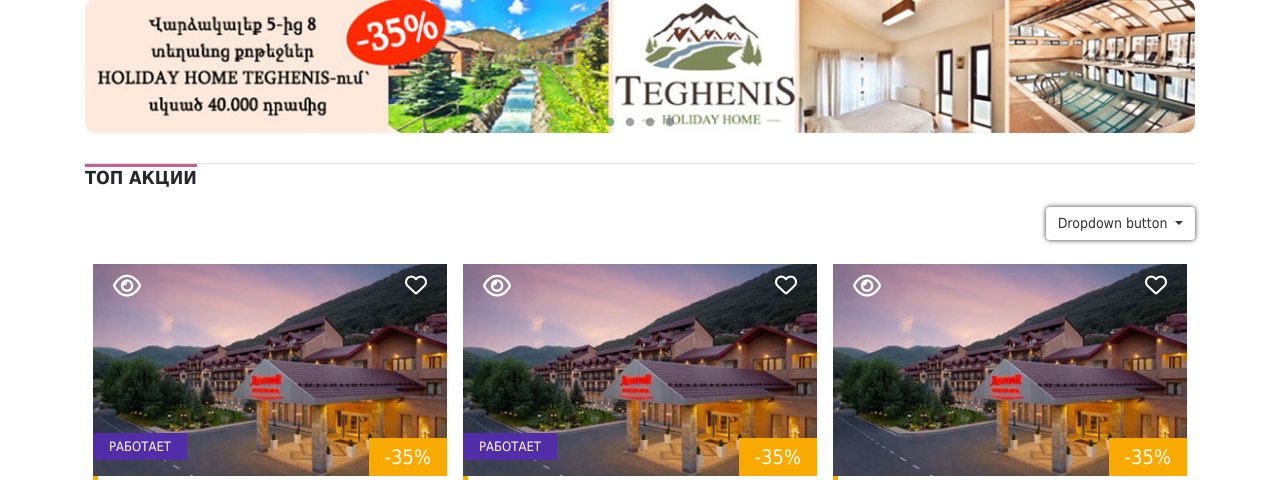
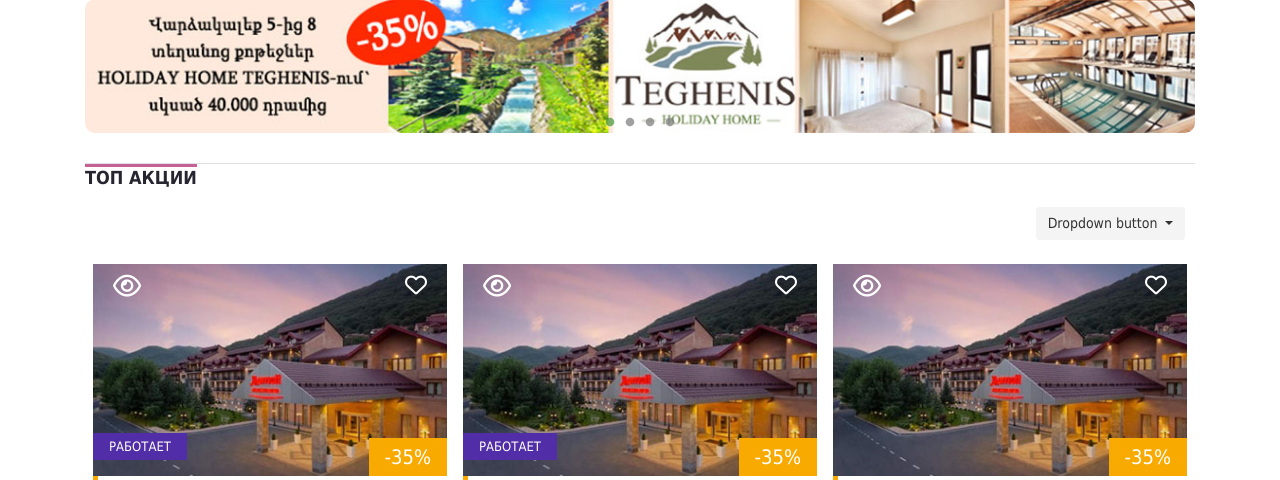
Before and after one commit to hakobyanviktoria8/cupon-site, a PHP site: page /category.php in a window 1280 px wide. Shown: the part 309-789 px from the top of the page. Run offline with PHP 8.4, Linux system fonts and the light colour scheme; some libraries are stand-ins or nearby versions.

Commit message:
category-with-sorting.php

```diff
--- a/category.php
+++ b/category.php
@@ -30,7 +30,7 @@
         <!--without sorting-->
         <div class="row mb-3 mx-0">
             <div class="col-12 p-0">
-                <div class="dropdown without-sorting">
+                <div class="dropdown with-sorting float-right">
                   <button class="btn dropdown-toggle" type="button" data-toggle="dropdown" aria-haspopup="true" aria-expanded="false">
                     Dropdown button
                   </button>
--- a/footer.php
+++ b/footer.php
@@ -21,7 +21,9 @@
     <div class="container">
         <div class="row">
             <div class="col-lg-4 col-md-6 col-xs-12 text-white">
-                <img src="images/header-logo.png" alt="">
+                <a href="index.php">
+                    <img src="images/header-logo.png" alt="">
+                </a>
                 <p class="footer-top-p">сленг</p>
                 <h3 class="">Контакты</h3>
                 <hr class="text-white">
--- a/header.php
+++ b/header.php
@@ -87,11 +87,13 @@
                 </div>
             </div>
 
-          <!--header row 2-->
+          <!--header bottom-->
             <div class="row  my-3 header-bottom">
                 <div class="col-lg-3 col-md-2 p-0">
-                    <img class = "bigLemon logo" src="images/footer-logo.png" alt="">
-                    <img class = "lemon logo" src="images/home-icon8.png" alt="">
+                    <a href="index.php">
+                        <img class = "bigLemon logo" src="images/footer-logo.png" alt="">
+                        <img class = "lemon logo" src="images/home-icon8.png" alt="">
+                    </a>
                 </div>
                 <div class="col-lg-6 col-md-8 border col2 p-0">
                     <form action="">
@@ -113,10 +115,10 @@
             <div class="col-12 p-0">
                 <section class="carusel0">
                     <div class="py-2 ml-1">
-                        <a class="text-uppercase" href="#">ТОП АКЦИИ</a>
+                        <a class="text-uppercase" href="category.php">ТОП АКЦИИ</a>
                     </div>
                     <div class="py-2 ml-1">
-                        <a class="text-uppercase" href="#">Все 280</a>
+                        <a class="text-uppercase" href="category-with-sorting.php">Все 280</a>
                     </div>
                     <div class="py-2 ml-1">
                         <a class="text-uppercase" href="#">услуги</a>
@@ -134,7 +136,7 @@
                         <a class="text-uppercase" href="#">товары</a>
                     </div>
                     <div class="py-2 ml-1">
-                        <a class="text-uppercase" href="category.php">бассейны</a>
+                        <a class="text-uppercase" href="#">бассейны</a>
                     </div>
                     <div class="py-2 ml-1">
                         <a class="text-uppercase" href="#">КАРТА</a>
--- a/index.css
+++ b/index.css
@@ -791,17 +791,19 @@
 .without-sorting{
     color: red;
 }
-.without-sorting button{
+.with-sorting button{
     outline: none;
-    box-shadow: 0 0 5px #333;
-    float: right;
     border: none;
     font-size: 14px;
     color: #333333;
-    background: white;
+    background: #f4f4f5;
+    margin: 0 10px;
 }
-.without-sorting a{
+.with-sorting a{
     font-size: 10px;
+}
+.with-sorting:last-child{
+    float: right;
 }
 /*pagination*/
 .page-item.active .page-link{
@@ -955,6 +957,9 @@
         font-size: 30px;
         padding: 0 10px;
     }
+    .with-sorting:last-child{
+        float: left;
+    }
 }
 @media (max-width: 375px) {
     .navbar_linkIcons{
```
